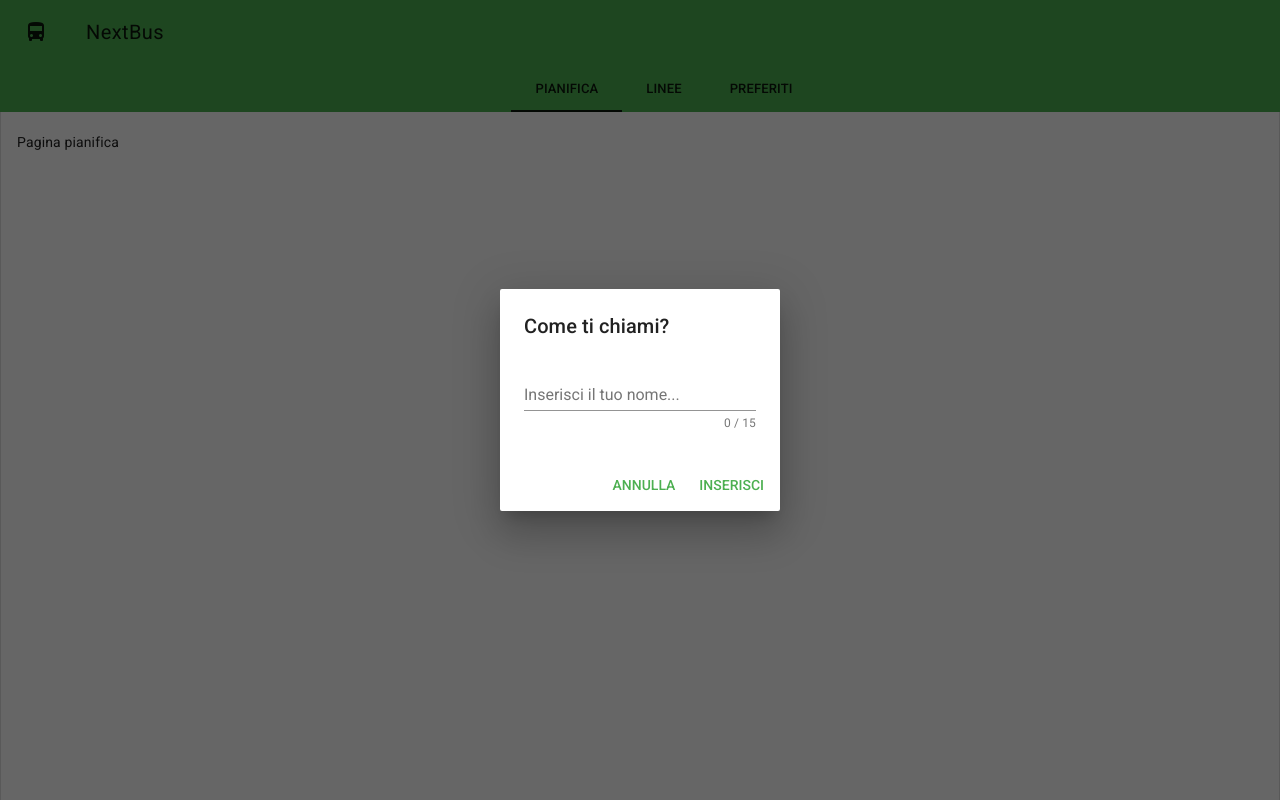
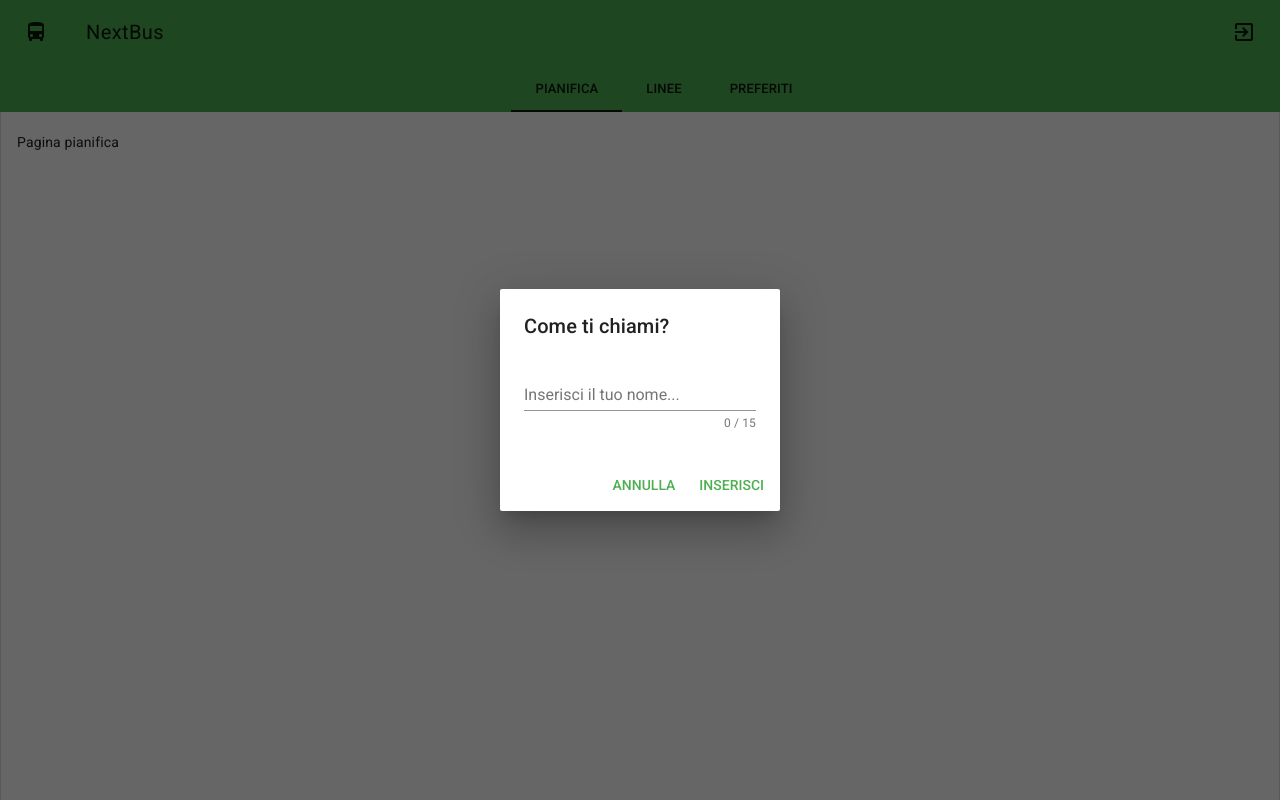
Before and after one commit to Franz148/nextbus_fan, a Vue app: page /pianifica in a window 1280 px wide. Built offline with nearby package versions, Linux system fonts and the light colour scheme.

Commit message:
Interfaccia logout + gestione logica variabili

```diff
--- a/src/App.vue
+++ b/src/App.vue
@@ -15,6 +15,11 @@
                 <b>{{verifiedUsername}}</b>!
               </span>
             </span>
+          </div>
+          <div class="md-toolbar-section-end">
+            <md-button class="md-icon-button" @click="logout">
+              <md-icon>exit_to_app</md-icon>
+            </md-button>
           </div>
         </div>
 
@@ -83,6 +88,20 @@ export default {
     login() {
       DbFunctions.login(this.inserimentoNomeUtente);
       this.verifiedUsername = DbFunctions.getUsername();
+      this.$router.go();
+    },
+    logout() {
+      DbFunctions.logout();
+      this.$router.go();
+    }
+  },
+  watch: {
+    $route: function() {
+      this.isLoggedIn = DbFunctions.isLoggedIn();
+      this.verifiedUsername = DbFunctions.getUsername();
+    },
+    isLoggedIn: () => {
+      this.verifiedUsername = DbFunctions.getUsername();
     }
   }
 };
```
